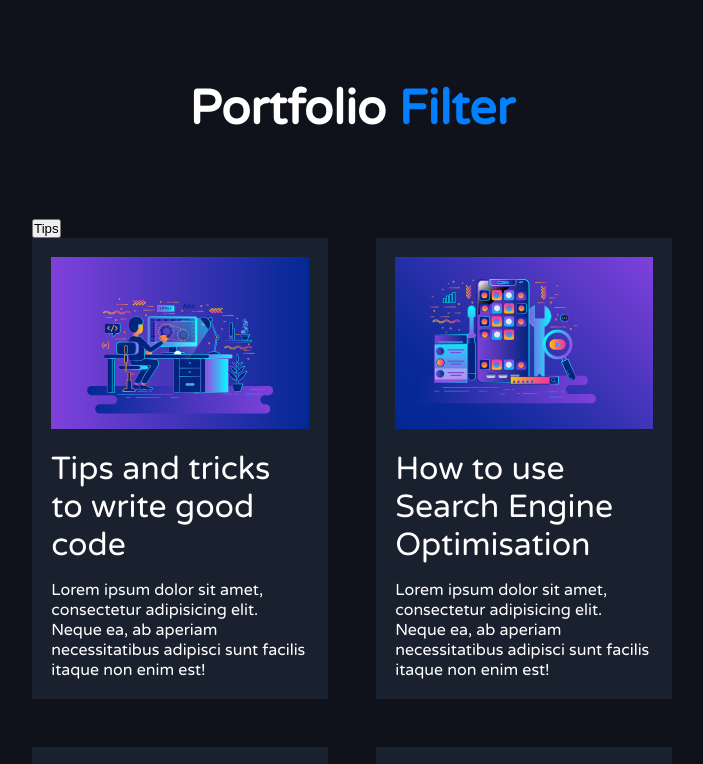
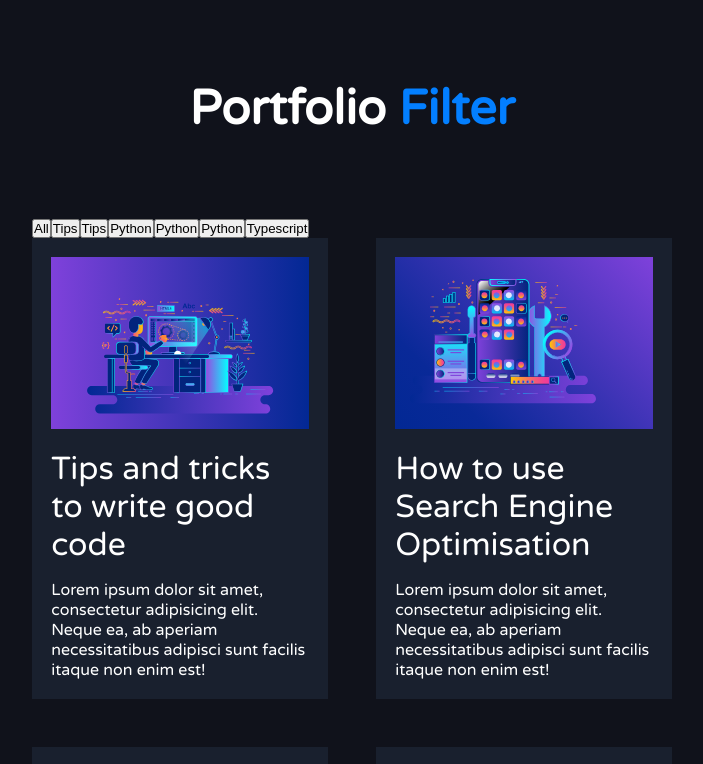
Before and after one commit to toktamm/portfolio-filter, a React (Create React App) app: page / in a window 1280 px wide. Shown: the top 764 px of the page, without its empty margins (288-991 px from the left). Built offline with nearby package versions, Linux system fonts and the light colour scheme.

Commit message:
add buttons for all categories; edit state typo

```diff
--- a/src/App.js
+++ b/src/App.js
@@ -10,7 +10,7 @@ console.log("allcategories are", allCategories)
 
 function App() {
   const [menuItem, SetMenuItem] = useState(items);
-  const [buttons, setButtons] = useState([allCategories]);
+  const [buttons, setButtons] = useState(allCategories);
 
   const filetrItemsCategory = (button) => {
     const filteredCategories = items.filter((item) => item.category === button);
@@ -25,7 +25,7 @@ function App() {
           <span> Filter</span>
         </h1>
       </div>
-      <Button filetrItemsCategory={filetrItemsCategory} />
+      <Button button={buttons} filetrItemsCategory={filetrItemsCategory} />
       <Menu menuItem={menuItem} />
     </div>
   );
--- a/src/components/Button.js
+++ b/src/components/Button.js
@@ -1,9 +1,16 @@
 import React from "react";
 
-export default function Button({ filetrItemsCategory }) {
+export default function Button({ button, filetrItemsCategory }) {
   return (
     <div>
-      <button type="button" onClick={() => filetrItemsCategory('Tips')}>Tips</button>
+      {button.map((category, index) => {
+        return (
+          <button
+            type="button"
+            onClick={() => filetrItemsCategory(category)}
+          >{category}</button>
+        );
+      })}
     </div>
   );
 }
```
